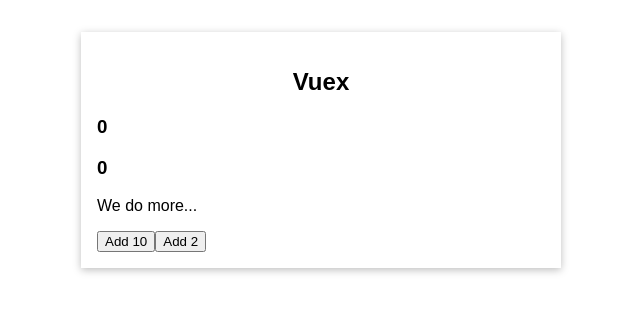
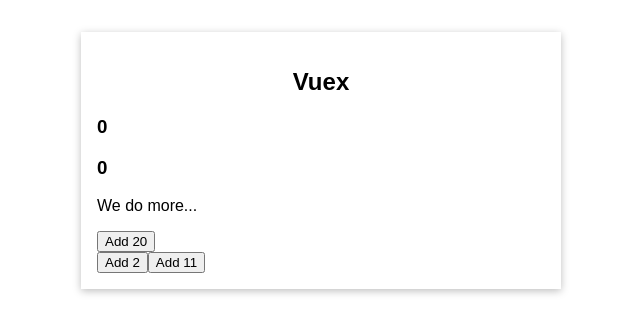
Before and after one commit to Benneee/relearning-vue, a Vue app in the folder vuex-01-starting-setup/: page / in a window 1280 px wide. Shown: the top 334 px of the page, without its empty margins (319-959 px from the left). Built offline with nearby package versions, Linux system fonts and the light colour scheme.

Commit message:
Feat: using mappers

```diff
--- a/vuex-01-starting-setup/src/App.vue
+++ b/vuex-01-starting-setup/src/App.vue
@@ -2,7 +2,7 @@
   <base-container title="Vuex">
     <TheCounter />
     <FavouriteValue />
-    <button @click="addOne">Add 10</button>
+    <button @click="addOne">Add 20</button>
     <ChangeCounter />
   </base-container>
 </template>
--- a/vuex-01-starting-setup/src/components/ChangeCounter.vue
+++ b/vuex-01-starting-setup/src/components/ChangeCounter.vue
@@ -1,14 +1,25 @@
 <template>
-    <button @click="addTwo">Add 2</button>
+    <section>
+            <button @click="increment">Add 2</button>
+            <button @click="increaseBy(11)">Add 11</button>
+    </section>
 </template>
 
 <script>
+import { mapActions } from 'vuex'
 export default {
     name: 'ChangeCounter',
 
     methods: {
-        addTwo() {
-            this.$store.dispatch('increment')
+        // addTwo() {
+        //     this.$store.dispatch('increment')
+        // }
+
+        ...mapActions(['increment', 'increase']),
+
+        increaseBy(amount) {
+            return this.increase({ value: amount })
+
         }
     }
 }
--- a/vuex-01-starting-setup/src/components/TheCounter.vue
+++ b/vuex-01-starting-setup/src/components/TheCounter.vue
@@ -1,15 +1,20 @@
 <template>
-      <h3> {{ counter }} </h3>
+      <h3> {{ finalCounter }} </h3>
 </template>
 
 <script>
+import { mapGetters } from 'vuex';
+
 export default {
     name: 'TheCounter',
 
     computed: {
-        counter() {
-            return this.$store.getters.finalCounter;
-        }
+        // counter() {
+        //     return this.$store.getters.finalCounter;
+        // }
+
+        // This grants the component access to the finalCounter getter immediately
+        ...mapGetters(['finalCounter'])
     },
 }
 </script>
```
Also changed, not shown: 1 other file (tests, documents, lock files or other folders).
